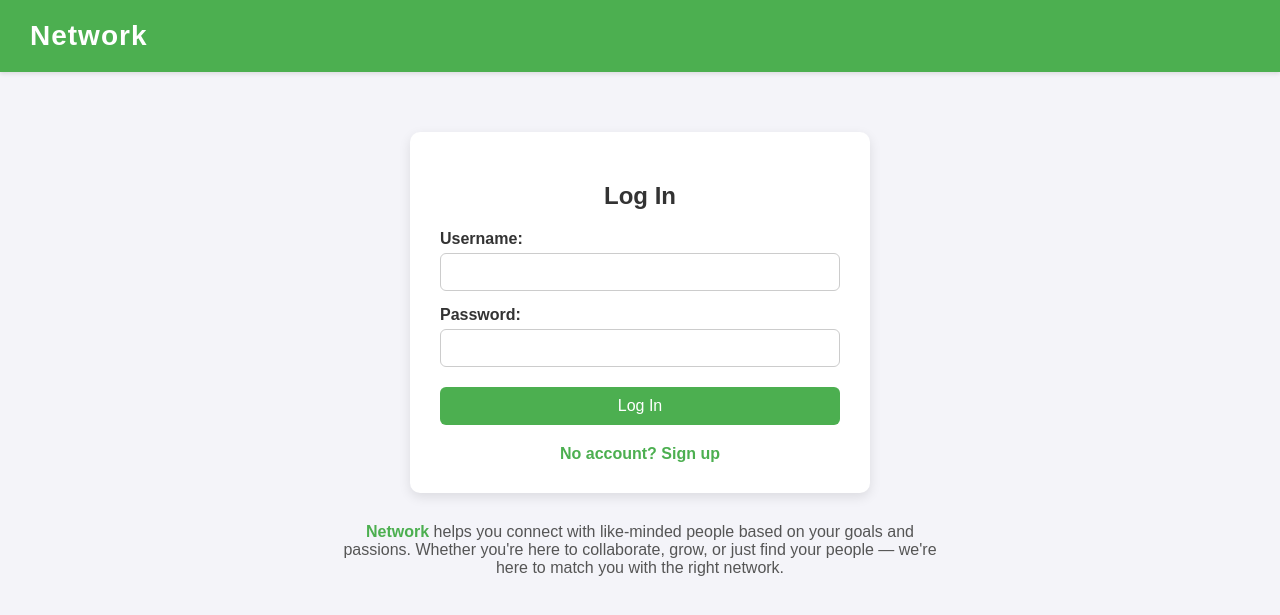
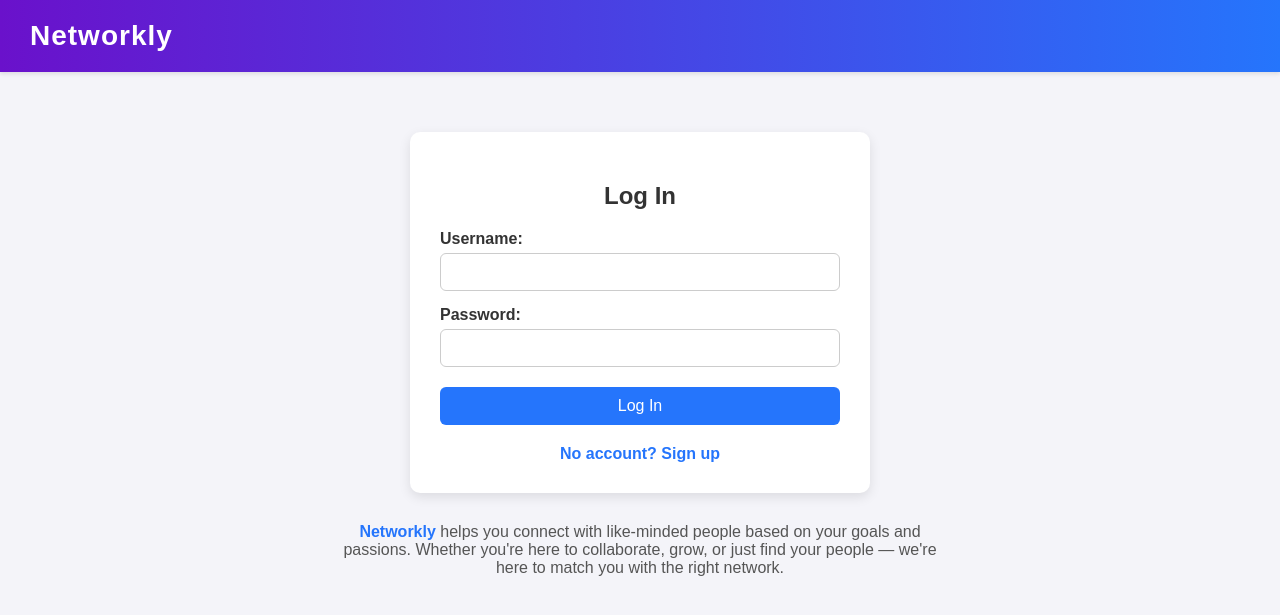
Before and after one commit to sowmyakrishna2007/network-app, a Flask app: page /login in a window 1280 px wide. Shown: the top 615 px of the page. Run offline with Flask 3, Linux system fonts and the light colour scheme.

Commit message:
Update login.html

```diff
--- a/templates/login.html
+++ b/templates/login.html
@@ -1,25 +1,17 @@
 <!DOCTYPE html>
 <html>
 <head>
-  <title>Log In - Network</title>
+  <title>Log In - Networkly</title>
   <style>
     body {
       font-family: Arial, sans-serif;
       background: #f4f4f9;
       margin: 0;
       padding: 0;
+      color: #333;
     }
 
-    /* Navbar */
-    .navbar {
-      background-color: #4CAF50;
-      color: white;
-      padding: 20px 30px;
-      font-size: 28px;
-      font-weight: bold;
-      box-shadow: 0 2px 4px rgba(0,0,0,0.1);
-      letter-spacing: 1px;
-    }
+
 
     .container {
       max-width: 400px;
@@ -57,7 +49,7 @@
     input[type="submit"] {
       margin-top: 20px;
       padding: 10px 20px;
-      background-color: #4CAF50;
+      background-color: #2575fc;
       border: none;
       color: white;
       font-size: 16px;
@@ -68,13 +60,13 @@
     }
 
     input[type="submit"]:hover {
-      background-color: #45a049;
+      background-color: #2575fc;
     }
 
     .link {
       margin-top: 20px;
       display: block;
-      color: #4CAF50;
+      color: #2575fc;
       text-decoration: none;
       font-weight: bold;
       text-align: center;
@@ -100,14 +92,24 @@
     }
 
     .about strong {
-      color: #4CAF50;
+      color: #2575fc;
+    }
+    .navbar {
+      background: linear-gradient(to right, #6a11cb, #2575fc);
+      color: white;
+      padding: 20px 30px;
+      font-size: 28px;
+      font-weight: bold;
+      box-shadow: 0 2px 4px rgba(0,0,0,0.1);
+      letter-spacing: 1px;
+      text-align: left;
     }
   </style>
 </head>
 <body>
 
   <div class="navbar">
-    Network
+    Networkly
   </div>
 
   <div class="container">
@@ -131,7 +133,7 @@
   </div>
 
   <div class="about">
-    <p><strong>Network</strong> helps you connect with like-minded people based on your goals and passions. Whether you're here to collaborate, grow, or just find your people — we're here to match you with the right network.</p>
+    <p><strong>Networkly</strong> helps you connect with like-minded people based on your goals and passions. Whether you're here to collaborate, grow, or just find your people — we're here to match you with the right network.</p>
   </div>
 
 </body>
```
